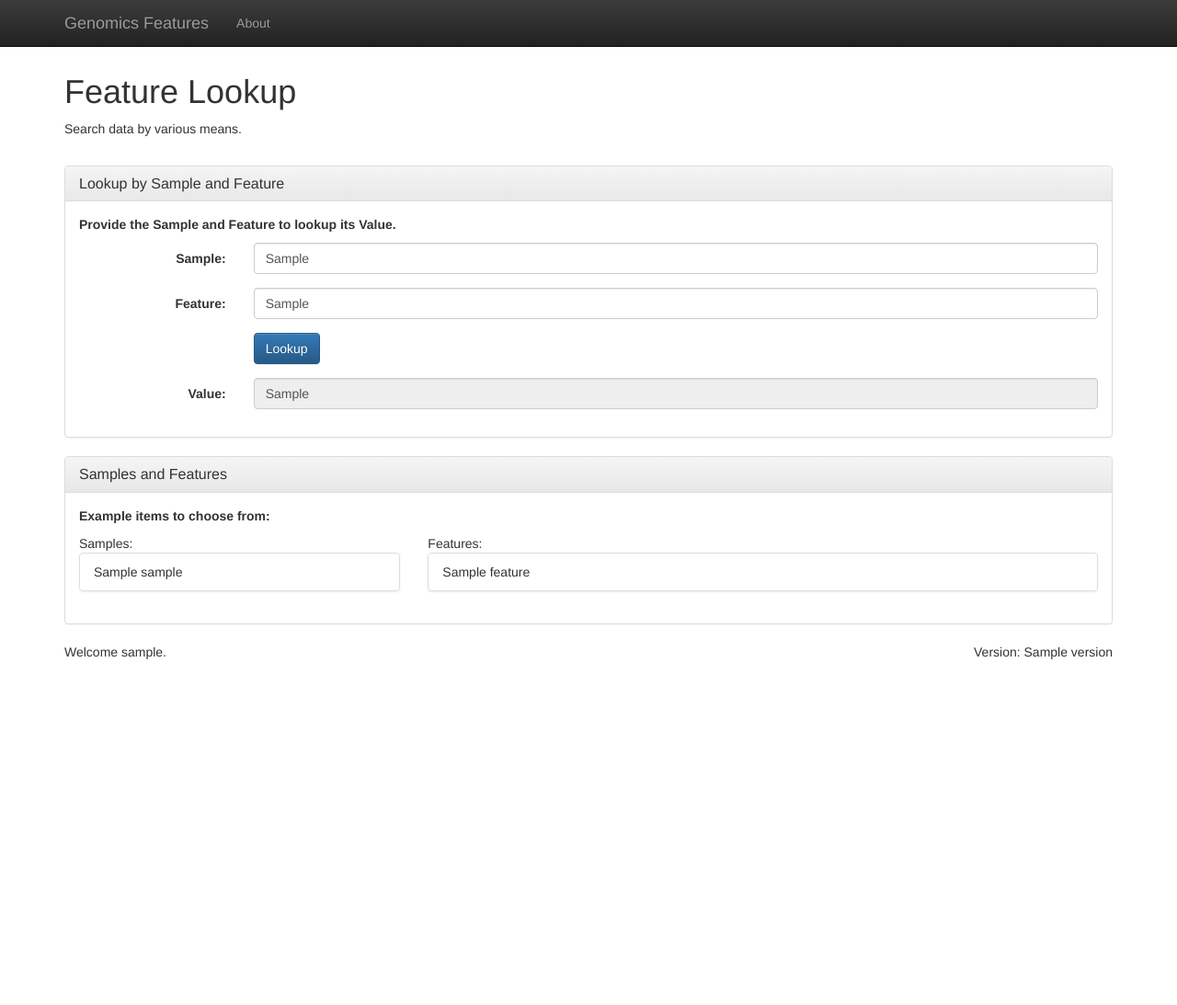
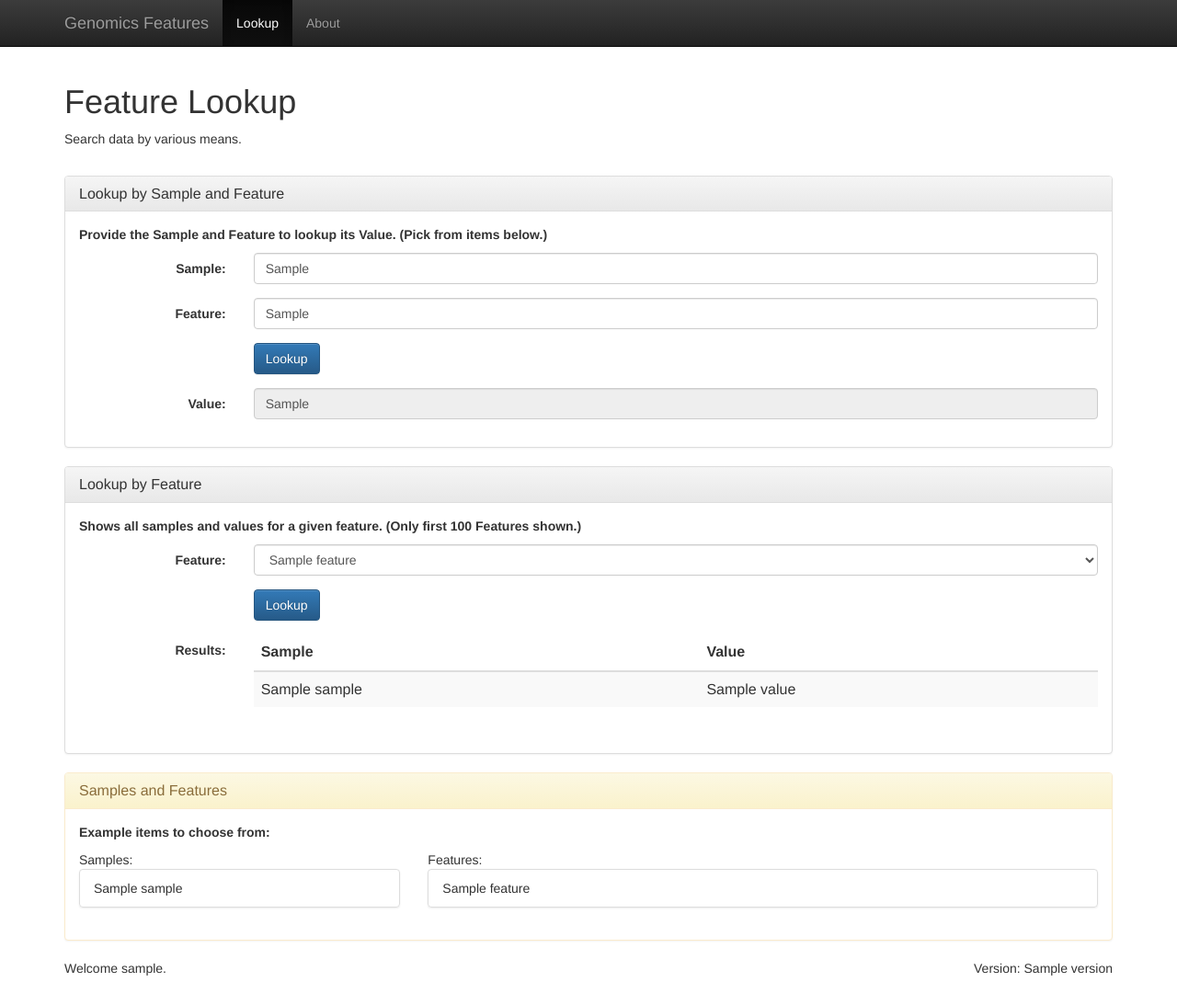
Before and after one commit to isb-cgc/Feature-Matrix-Prototyping, a Python web app: template templates/index.html in a window 1280 px wide. Shown: the whole page at 92% size. Before the commit the page ends 717 px from the top, so only its background shows below. Run offline with Jinja, Linux system fonts and the light colour scheme; the template is opened without the code that fills it: most values are stand-ins (such as "Sample title", 1, 10 or a date in 2020); some libraries are stand-ins or nearby versions.

Commit message:
Add support for Lookup by Feature.

```diff
--- a/static/css/main.css
+++ b/static/css/main.css
@@ -17,8 +17,7 @@ limitations under the License.
 
 /* html styles */
 body {
-  padding-top: 60px;
-  padding-bottom: 20px;
+  padding-bottom: 30px;
 }
 
 label.error {
--- a/templates/index.html
+++ b/templates/index.html
@@ -38,26 +38,39 @@ limitations under the License.
   <script src="static/js/custom.js" type="text/javascript"></script>
 </head>
 <body role="document">
-<script>
-
-</script>
 
 <!-- Fixed navbar -->
-<div class="navbar navbar-inverse navbar-fixed-top" role="navigation">
+<div class="navbar navbar-inverse navbar-static-top" role="navigation">
   <div class="container">
     <div class="navbar-header">
-      <button type="button" class="navbar-toggle" data-toggle="collapse" data-target=".navbar-collapse">
-        <span class="sr-only">Toggle navigation</span>
-        <span class="icon-bar"></span>
-        <span class="icon-bar"></span>
-        <span class="icon-bar"></span>
-      </button>
       <a class="navbar-brand" href="#">Genomics Features</a>
     </div>
     <div class="navbar-collapse collapse">
       <ul class="nav navbar-nav">
-          <li><a href="about">About</a></li>
+          <li class="active"><a href="#">Lookup</a></li>
+          <li><a href="#" data-toggle="modal" data-target="#about">About</a></li>
       </ul>
+    </div>
+  </div>
+</div>
+
+<!-- Modals -->
+<div class="modal" id="about">
+  <div class="modal-dialog">
+    <div class="modal-content">
+      <div class="modal-header">
+        <button type="button" class="close" data-dismiss="modal" aria-hidden="true">&times;</button>
+        <h4 class="modal-title">About Genomics Features</h4>
+      </div>
+      <div class="modal-body">
+        <p class="lead">Genomics Features is a sample application for exploring Feature Matrices.</p>
+
+        <p>It's still very much a work in progress.</p>
+
+      </div>
+      <div class="modal-footer">
+        <button type="button" class="btn btn-default" data-dismiss="modal">Done</button>
+      </div>
     </div>
   </div>
 </div>
@@ -71,8 +84,8 @@ limitations under the License.
       <h3 class="panel-title">Lookup by Sample and Feature</h3>
     </div>
     <div class="panel-body">
-      <p><b>Provide the Sample and Feature to lookup its Value.</b></p>
-      <form id="lookupForm" name="lookupForm" action="{{ path }}" method="POST"
+      <p><b>Provide the Sample and Feature to lookup its Value. (Pick from items below.)</b></p>
+      <form id="lookupSampleFeatureForm" name="lookupSampleFeatureForm" action="{{ path }}" method="POST"
         class="form-horizontal" role="form">
         <div class="form-group">
           <label for="lookupSample" class="col-sm-2 control-label">Sample:</label>
@@ -90,8 +103,8 @@ limitations under the License.
         </div>
         <div class="form-group">
           <div class="col-sm-offset-2 col-sm-10">
-            <input class="btn btn-primary" type="submit" id="submitCreateLog"
-                   name="submitCreateLog" value="Lookup" />
+            <input class="btn btn-primary" type="submit" id="submitSampleFeature"
+                   name="submitSampleFeature" value="Lookup" />
           </div>
         </div>
         {% if lookupValue != None %}
@@ -107,6 +120,58 @@ limitations under the License.
     </div>
   </div>
   <div class="panel panel-default">
+    <div class="panel-heading">
+      <h3 class="panel-title">Lookup by Feature</h3>
+    </div>
+    <div class="panel-body">
+      <p><b>Shows all samples and values for a given feature. (Only first 100 Features shown.)</b></p>
+      <form id="lookupFeatureForm" name="lookupFeatureForm" action="{{ path }}" method="POST"
+        class="form-horizontal" role="form">
+        <div class="form-group">
+          <label for="lookupFeature" class="col-sm-2 control-label">Feature:</label>
+          <div class="col-sm-10">
+            <select name="lookupFeature" id="lookupFeature" class="form-control">
+              {% for feature in features %}
+              <option value="{{ feature }}" {% if feature == lookupFeature %}SELECTED{% endif %}>{{ feature }}</option>
+              {% endfor %}
+            </select>
+          </div>
+        </div>
+        <div class="form-group">
+          <div class="col-sm-offset-2 col-sm-10">
+            <input class="btn btn-primary" type="submit" id="submitFeature"
+                   name="submitFeature" value="Lookup" />
+          </div>
+        </div>
+        {% if lookupResults != None %}
+        <div class="form-group">
+          <label for="lookupValue" class="col-sm-2 control-label">Results:</label>
+          <div class="col-sm-10">
+            <div class="table-responsive">
+              <table class="table table-striped">
+                <thead>
+                  <tr>
+                    <th>Sample</th>
+                    <th>Value</th>
+                  </tr>
+                </thead>
+                <tbody>
+                {% for result in lookupResults %}
+                  <tr>
+                    <td>{{ result.sample }}</td>
+                    <td>{{ result.value }}</td>
+                  </tr>
+                {% endfor %}
+                </tbody>
+              </table>
+            </div>
+          </div>
+        </div>
+        {% endif %}
+      </form>
+    </div>
+  </div>
+  <div class="panel panel-warning">
     <div class="panel-heading">
       <h3 class="panel-title">Samples and Features</h3>
     </div>
@@ -135,5 +200,6 @@ limitations under the License.
   <div class="pull-left">Welcome {{ username }}.</div>
   <div class="pull-right" style="text-align: right">Version: {{ version }}</div>
 </div>
+
 </body>
 </html>
```
Also changed, not shown: index.yaml (added, +16 -0 lines), main.py (+14 -3 lines).
